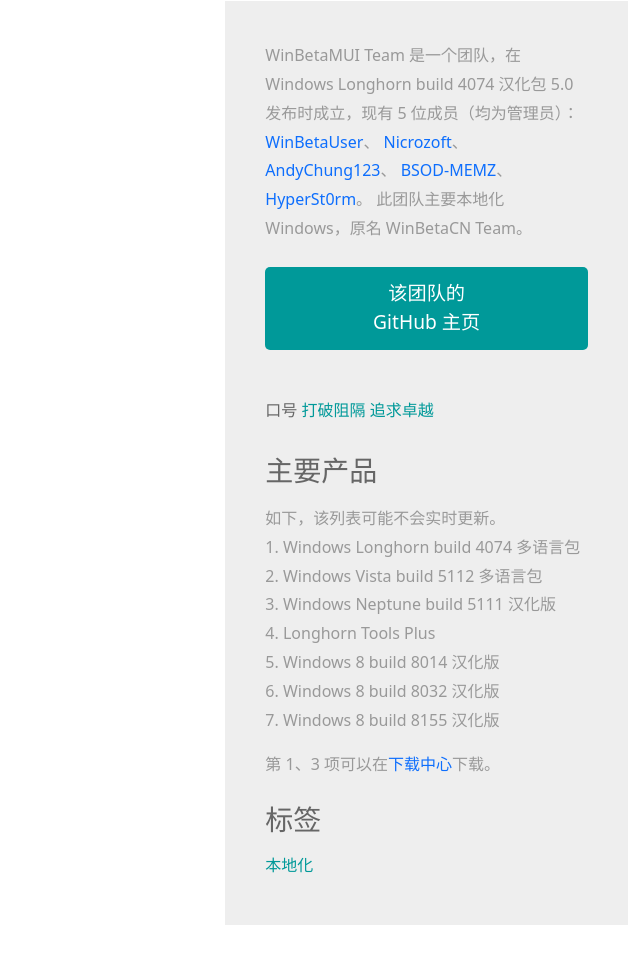
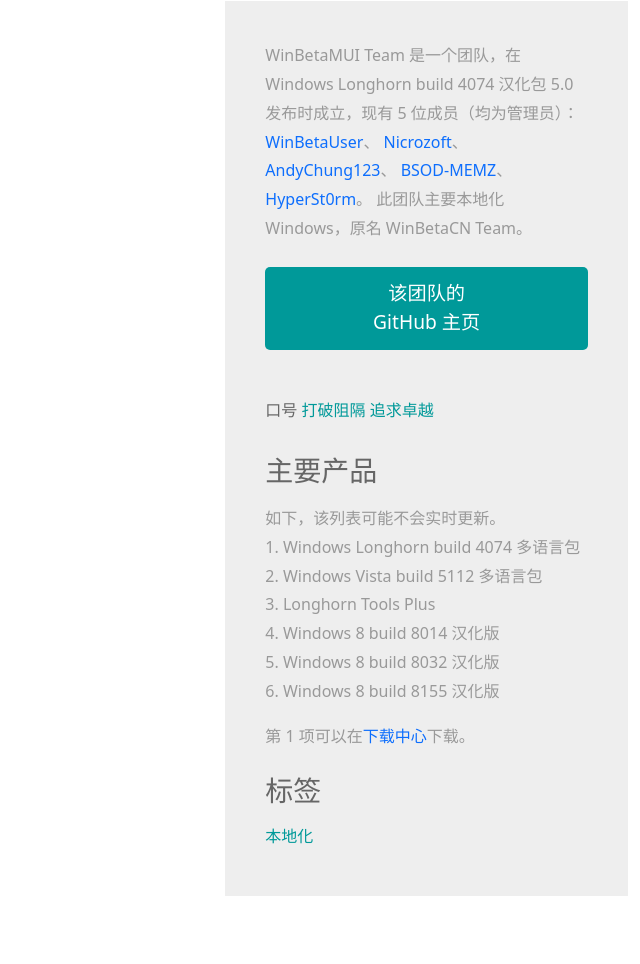
Before and after one commit to winbetauser/winbetauser.github.io, a plain HTML site: page wbmui.html in a window 1280 px wide. Shown: the part 394-1358 px from the top of the page, without its empty margins (640-1280 px from the left). Drawn offline with Linux system fonts and the light colour scheme.

Commit message:
Update wbmui.html

```diff
--- a/wbmui.html
+++ b/wbmui.html
@@ -85,13 +85,12 @@
                         <p>如下，该列表可能不会实时更新。<br>
 1. Windows Longhorn build 4074 多语言包<br>
 2. Windows Vista build 5112 多语言包<br>
-3. Windows Neptune build 5111 汉化版<br>
-4. Longhorn Tools Plus<br>
-5. Windows 8 build 8014 汉化版<br>
-6. Windows 8 build 8032 汉化版<br>
-7. Windows 8 build 8155 汉化版
+3. Longhorn Tools Plus<br>
+4. Windows 8 build 8014 汉化版<br>
+5. Windows 8 build 8032 汉化版<br>
+6. Windows 8 build 8155 汉化版
                         </p>
-                        <p>第 1、3 项可以在<a href="\download.html">下载中心</a>下载。</p>
+                        <p>第 1 项可以在<a href="\download.html">下载中心</a>下载。</p>
                     </div>
                     <div>
                         <h3 class="tm-text-gray-dark mb-3">标签</h3>
```
